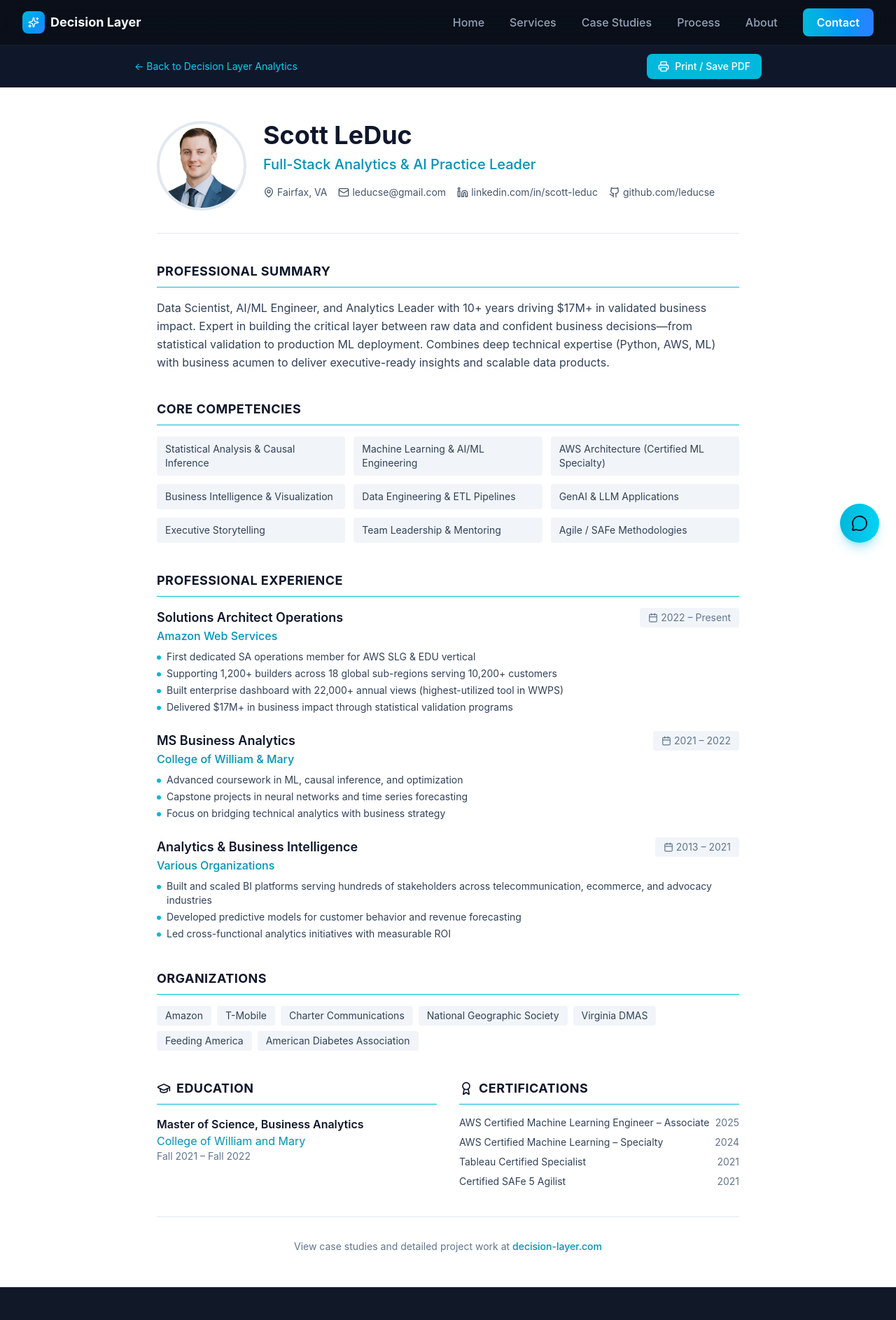
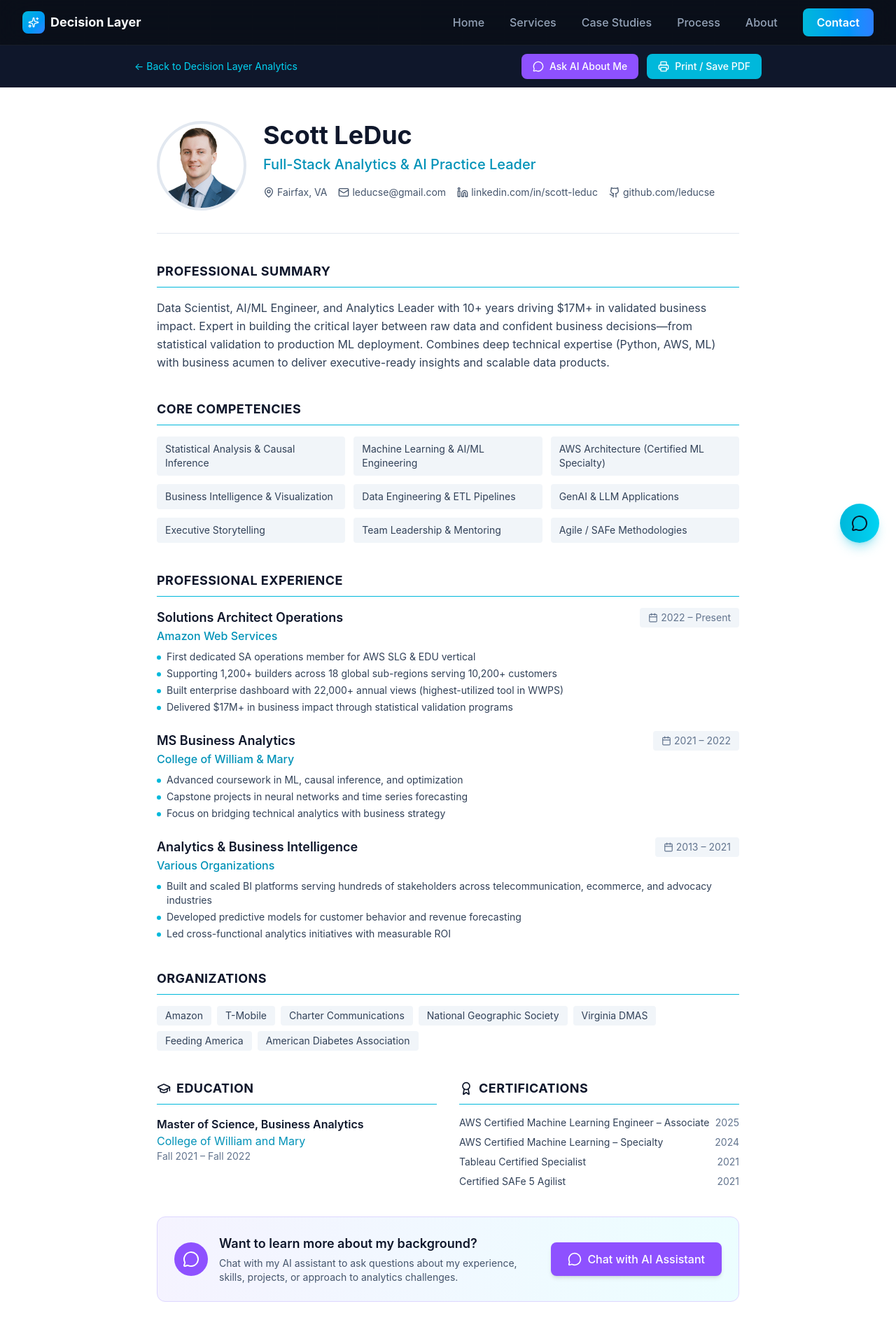
Before and after one commit to leducse/scott-leduc-consulting, a Next.js app: page /resume in a window 1280 px wide. Shown: the top 1887 px of the page at 70% size. Built offline with nearby package versions, Linux system fonts and the light colour scheme; a web font is replaced by a local one.

Commit message:
Add prominent AI chat CTA to resume page

```diff
--- a/app/resume/page.tsx
+++ b/app/resume/page.tsx
@@ -14,11 +14,16 @@ import {
   GraduationCap,
   ExternalLink,
   Printer,
+  MessageCircle,
 } from "lucide-react";
 
 export default function ResumePage() {
   const handlePrint = () => {
     window.print();
+  };
+
+  const openChatbot = () => {
+    window.dispatchEvent(new CustomEvent("openChatbot"));
   };
 
   return (
@@ -29,6 +34,14 @@ export default function ResumePage() {
           <Link href="/" className="text-cyan-400 hover:text-cyan-300 text-sm">
             ← Back to Decision Layer Analytics
           </Link>
+          <div className="flex items-center gap-3">
+            <button
+              onClick={openChatbot}
+              className="flex items-center gap-2 px-4 py-2 bg-violet-500 hover:bg-violet-600 rounded-lg text-sm font-medium transition-colors"
+            >
+              <MessageCircle className="w-4 h-4" />
+              Ask AI About Me
+            </button>
             <button
               onClick={handlePrint}
               className="flex items-center gap-2 px-4 py-2 bg-cyan-500 hover:bg-cyan-600 rounded-lg text-sm font-medium transition-colors"
@@ -36,6 +49,7 @@ export default function ResumePage() {
               <Printer className="w-4 h-4" />
               Print / Save PDF
             </button>
+          </div>
         </div>
       </div>
 
@@ -224,6 +238,32 @@ export default function ResumePage() {
           </div>
         </section>
 
+        {/* AI Chat CTA */}
+        <section className="mb-10 print:hidden">
+          <div className="bg-gradient-to-r from-violet-50 to-cyan-50 border border-violet-200 rounded-xl p-6">
+            <div className="flex flex-col md:flex-row items-center gap-4">
+              <div className="flex-shrink-0 w-12 h-12 bg-violet-500 rounded-full flex items-center justify-center">
+                <MessageCircle className="w-6 h-6 text-white" />
+              </div>
+              <div className="flex-1 text-center md:text-left">
+                <h3 className="text-lg font-semibold text-slate-900 mb-1">
+                  Want to learn more about my background?
+                </h3>
+                <p className="text-slate-600 text-sm">
+                  Chat with my AI assistant to ask questions about my experience, skills, projects, or approach to analytics challenges.
+                </p>
+              </div>
+              <button
+                onClick={openChatbot}
+                className="flex items-center gap-2 px-6 py-3 bg-violet-500 hover:bg-violet-600 text-white rounded-lg font-medium transition-colors shadow-md hover:shadow-lg"
+              >
+                <MessageCircle className="w-5 h-5" />
+                Chat with AI Assistant
+              </button>
+            </div>
+          </div>
+        </section>
+
         {/* Footer - Link to full site */}
         <footer className="pt-8 border-t border-slate-200 text-center text-sm text-slate-500 print:hidden">
           <p>
```
Lines whose indentation alone changed are shown as unchanged.
